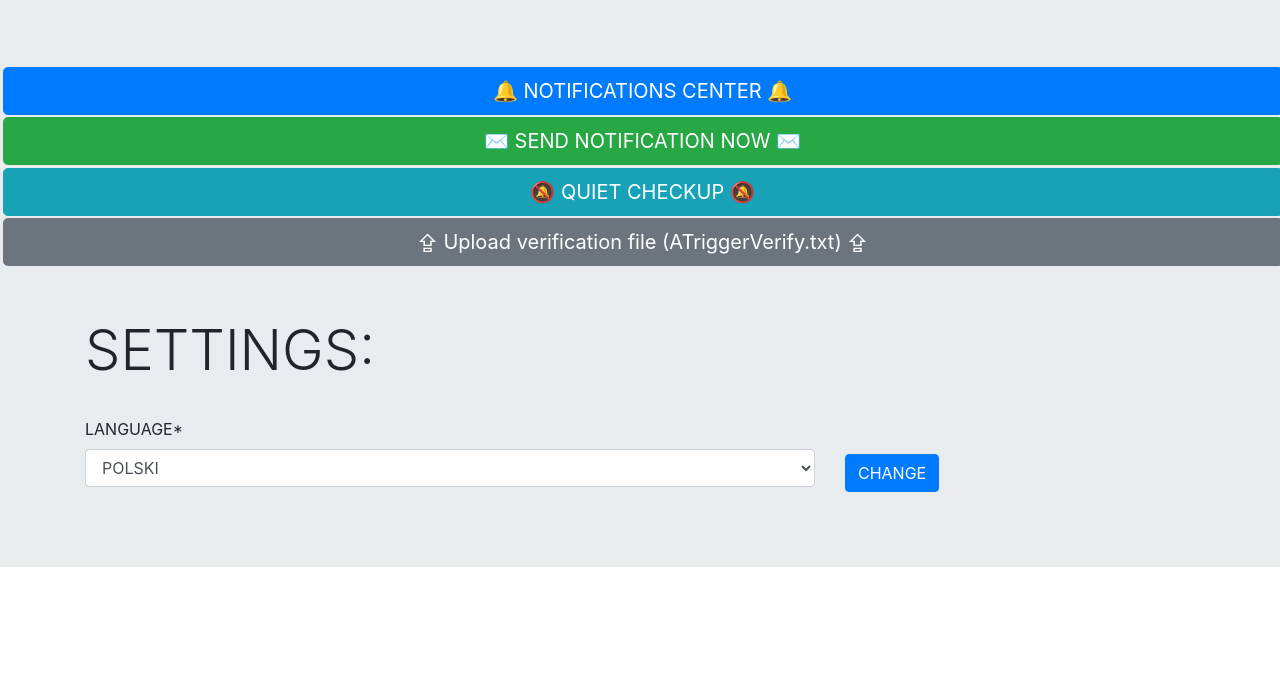
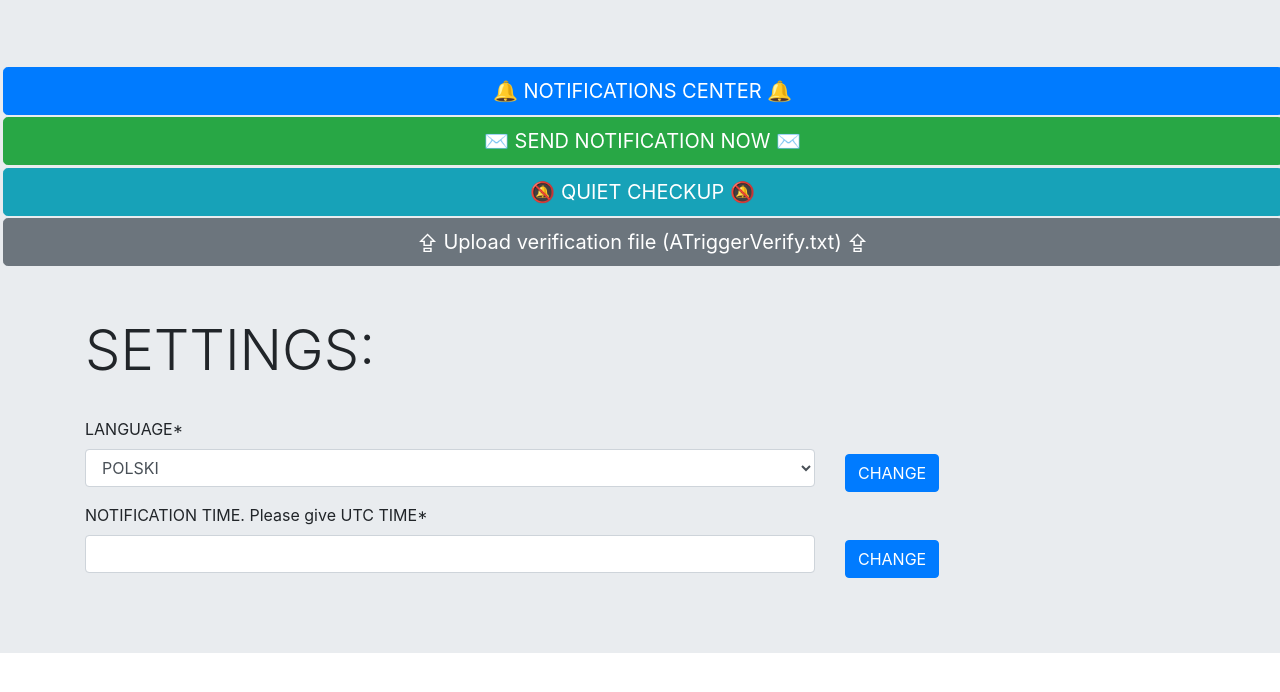
Before and after one commit to simon-the-shark/BetterMemorySugarBot, a Django app: template remider/templates/en/menu.html in a window 1280 px wide. Shown: the top 692 px of the page. Run offline with Django 3.2, Linux system fonts and the light colour scheme; the template is opened without the code that fills it: values that come from a table or form of the project are taken from there, others are empty; some libraries are stand-ins or nearby versions.

Commit message:
added custom notifications time

```diff
--- a/remider/forms.py
+++ b/remider/forms.py
@@ -1,6 +1,7 @@
 from django import forms
 
 from .languages import *
+from .models import TriggerTime
 
 
 class GetSecretForm(forms.Form):
@@ -30,3 +31,12 @@ class ChooseLanguageForm(forms.Form):
     """ form for choosing your language """
     language = forms.ChoiceField(required=True, choices=(("pl", "POLSKI"), ("en", "ENGLISH")),
                                  label=languages_language_label)
+
+
+class TriggerTimeForm(forms.ModelForm):
+    """ form for changing waking up time """
+
+    class Meta:
+        model = TriggerTime
+        fields = ["time"]
+        labels = {"time": languages_time_label, }
--- a/remider/languages.py
+++ b/remider/languages.py
@@ -16,6 +16,7 @@ if LANGUAGE_CODE == "pl":
     languages_ifttt_label = "WYWOŁUJ IFTTT (WYSYŁAJ WEBHOOKI)"
     languages_sms_label = "WYSYŁAJ SMSy"
     languages_language_label = "JĘZYK"
+    languages_time_label = "GODZINA POWIADOMIENIA. Proszę wprowadzić CZAS UTC"
     # actions
     languages_add_action = "DODAJ"
     languages_added_action = "DODANO"
@@ -37,6 +38,7 @@ else:
     languages_ifttt_label = "TRIGGER IFTTT (SEND WEBHOOKS)"
     languages_sms_label = "SEND SMS"
     languages_language_label = "LANGUAGE"
+    languages_time_label = "NOTIFICATION TIME. Please give UTC TIME"
     # actions
     languages_add_action = "ADD"
     languages_added_action = "ADDED"
--- a/remider/models.py
+++ b/remider/models.py
@@ -15,3 +15,8 @@ class LastTriggerSet(models.Model):
     """ model for avoiding triggers duplicates """
 
     date = models.DateField()
+
+
+class TriggerTime(models.Model):
+    """ model for saving waking up app time """
+    time = models.TimeField()
--- a/remider/templates/en/menu.html
+++ b/remider/templates/en/menu.html
@@ -55,19 +55,31 @@
                         <button type="submit" class="btn btn-primary" name="language_button">CHANGE</button>
                     </div>
                 </div>
-            </form>            {% for form in forms_list %}
+            </form>
             <form method="post">
                 {% csrf_token %}
                 <div class="row">
                     <div class="col-8 align-self-end">
-                        {{ form|crispy }}
+                        {{ time_form|crispy }}
                     </div>
                     <div class="col-4" style="margin-top: 3.3%">
-                        <button type="submit" class="btn btn-primary" name="{{ form.button_name }}">CHANGE</button>
+                        <button type="submit" class="btn btn-primary" name="time_button">CHANGE</button>
                     </div>
                 </div>
             </form>
-        {% endfor %}
+            {% for form in forms_list %}
+                <form method="post">
+                    {% csrf_token %}
+                    <div class="row">
+                        <div class="col-8 align-self-end">
+                            {{ form|crispy }}
+                        </div>
+                        <div class="col-4" style="margin-top: 3.3%">
+                            <button type="submit" class="btn btn-primary" name="{{ form.button_name }}">CHANGE</button>
+                        </div>
+                    </div>
+                </form>
+            {% endfor %}
             <div/>
         </div>
 {% endblock %}
```
Also changed, not shown: remider/api_interactions.py (+5 -2 lines), remider/data_processing.py (+7 -2 lines), remider/templates/pl/menu.html (+11 -0 lines), remider/views.py (+16 -5 lines), README.md, readme-images/doc67.png (added), remider/migrations/0003_triggertime.py (added).
